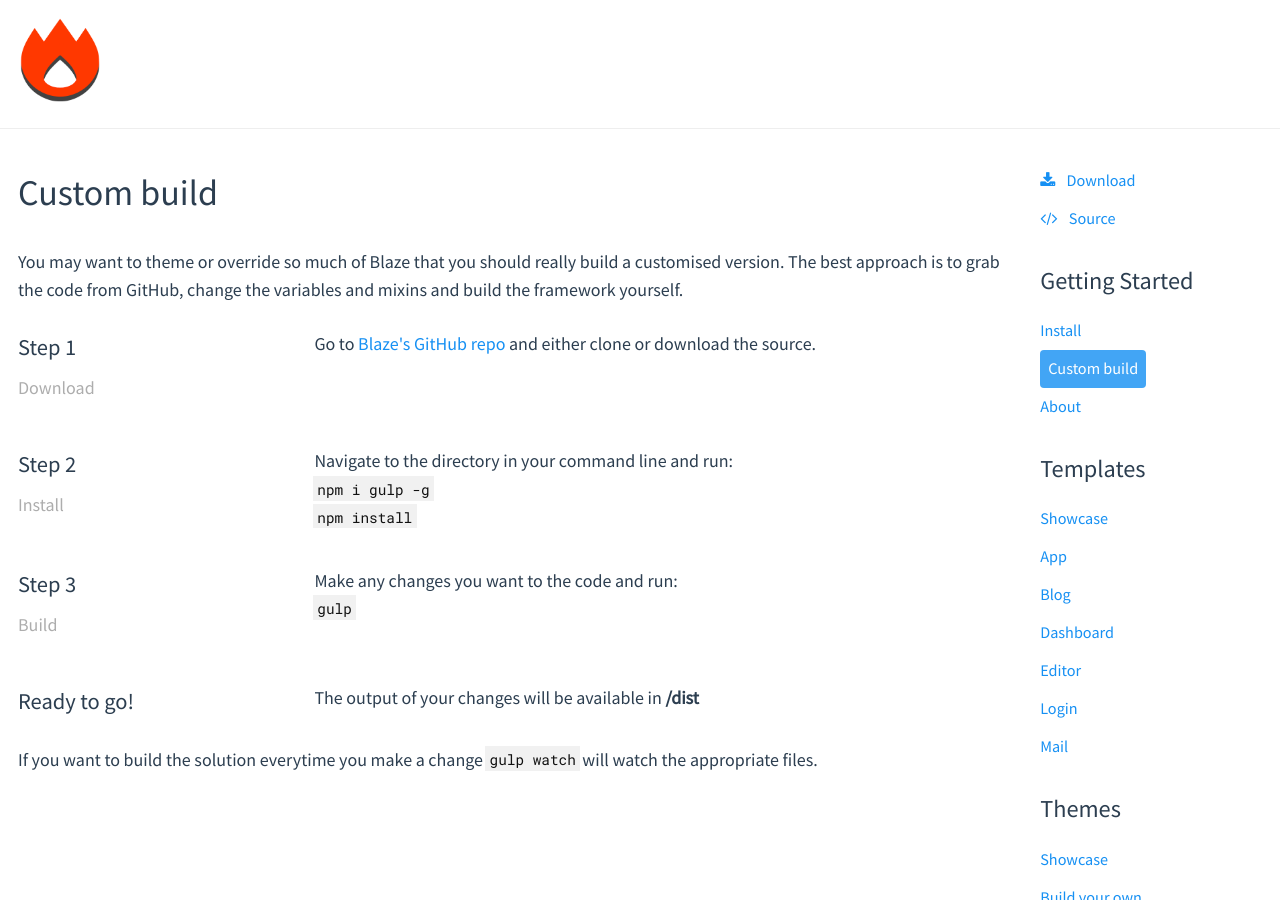
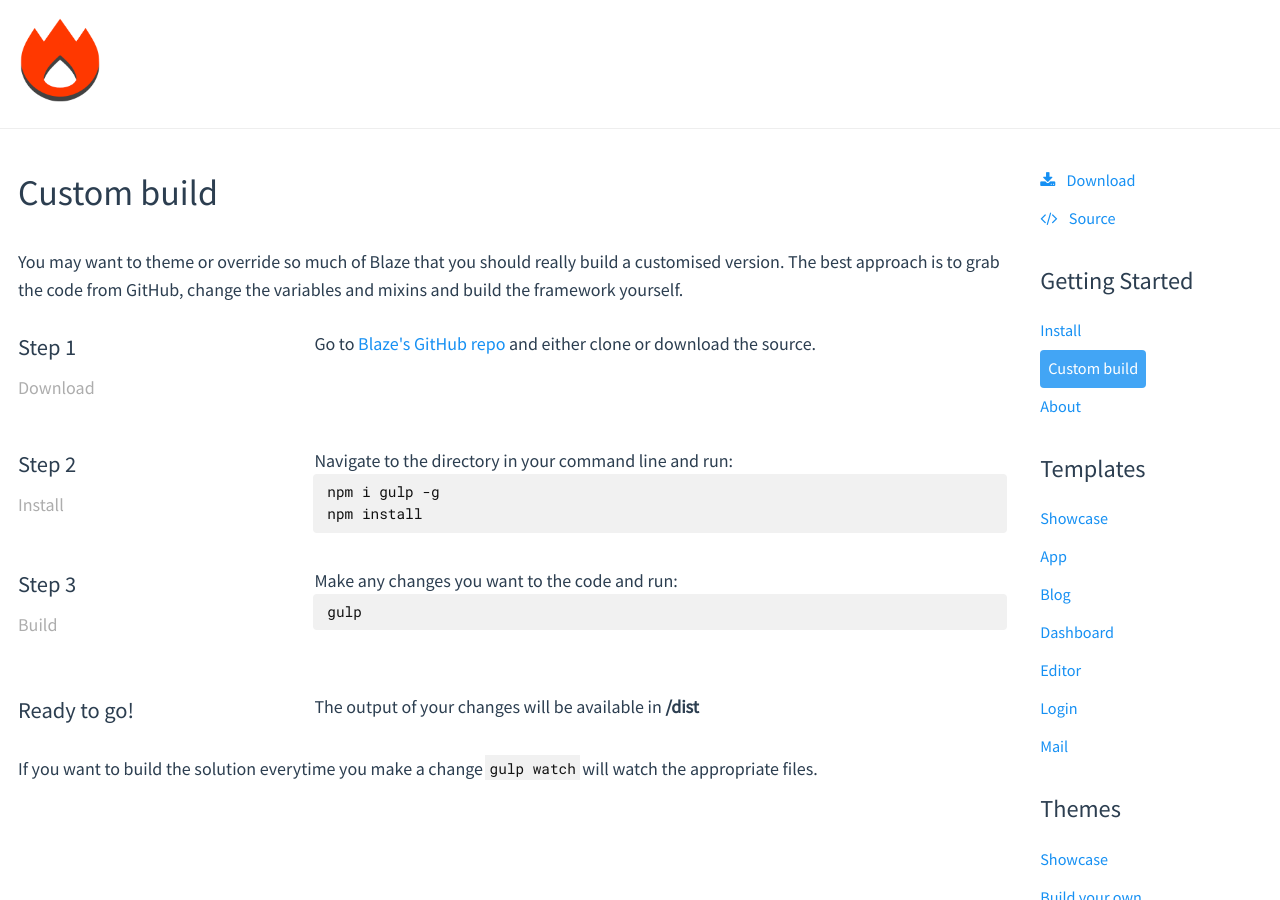
Before and after one commit to eddie/blazecss.github.io, a Jekyll site: the page built from getting-started/custombuild.html, in a window 1280 px wide and 900 px high. Built offline with Jekyll 4.4.1, drawn with Linux system fonts in a browser that asks for light colours; nearby versions of some CDN libraries.

Commit message:
Multiline code snipets for custom builds and themes

```diff
--- a/getting-started/custombuild.html
+++ b/getting-started/custombuild.html
@@ -28,8 +28,8 @@
 
 	<div class="u-window-box--none o-grid__cell o-grid__cell--width-70">
 		Navigate to the directory in your command line and run: <br>
-		<code class="c-code">npm i gulp -g</code><br>
-		<code class="c-code">npm install</code>
+		<code class="c-code c-code--multiline">npm i gulp -g
+npm install</code>
 	</div>
 </div>
 <div class="o-grid u-letter-box--medium">
@@ -40,7 +40,7 @@
 
 	<div class="u-window-box--none o-grid__cell o-grid__cell--width-70">
 		Make any changes you want to the code and run: <br>
-		<code class="c-code">gulp</code><br>
+		<code class="c-code c-code--multiline">gulp</code><br>
 	</div>
 </div>
 <div class="o-grid u-letter-box--medium">
--- a/themes/custom.html
+++ b/themes/custom.html
@@ -27,7 +27,7 @@
 
 	<div class="u-window-box--none o-grid__cell o-grid__cell--width-70">
 		The following command will create a new theme file<br>
-		<code class="c-code">gulp theme --name &lt;your-theme-name></code>
+		<code class="c-code c-code--multiline">gulp theme --name &lt;your-theme-name></code>
 	</div>
 </div>
 <div class="o-grid u-letter-box--medium">
@@ -49,7 +49,7 @@
 	<div class="u-window-box--none o-grid__cell o-grid__cell--width-70">
 		Build your new theme, the output will go into <span class="c-text--loud">/dist/themes</span> and
 		<span class="c-text--loud">/demo/themes</span><br>
-		<code class="c-code">gulp</code>
+		<code class="c-code c-code--multiline">gulp</code>
 	</div>
 </div>
 <div class="o-grid u-letter-box--medium">
@@ -61,7 +61,7 @@
 	<div class="u-window-box--none o-grid__cell o-grid__cell--width-70">
 		Edit <span class="c-text--loud">/demo/index.html</span> and replace the default Blaze stylesheet link
 		with yours.
-		<pre class="c-pre html"><code class="c-code">&lt;link rel="stylesheet" href="themes/blaze.&lt;your-theme-name>.min.css"></code></pre>
+		<pre class="c-pre html"><code class="c-code c-code--multiline">&lt;link rel="stylesheet" href="themes/blaze.&lt;your-theme-name>.min.css"></code></pre>
 		Open it in your browser and see your new theme!
 	</div>
 </div>
```
